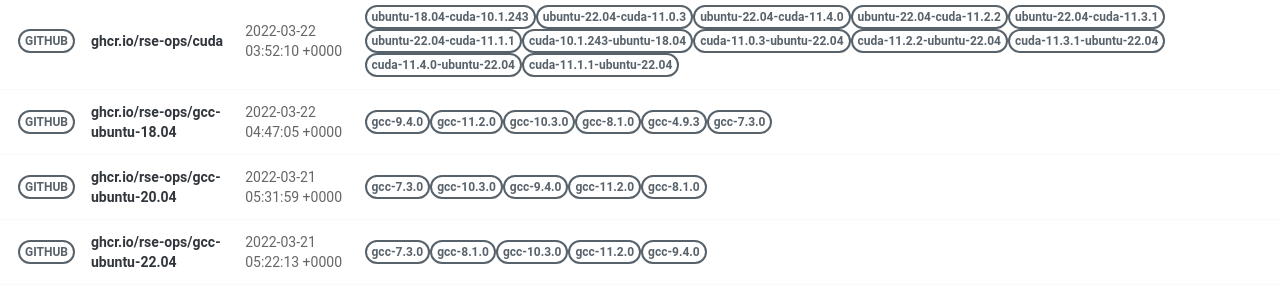
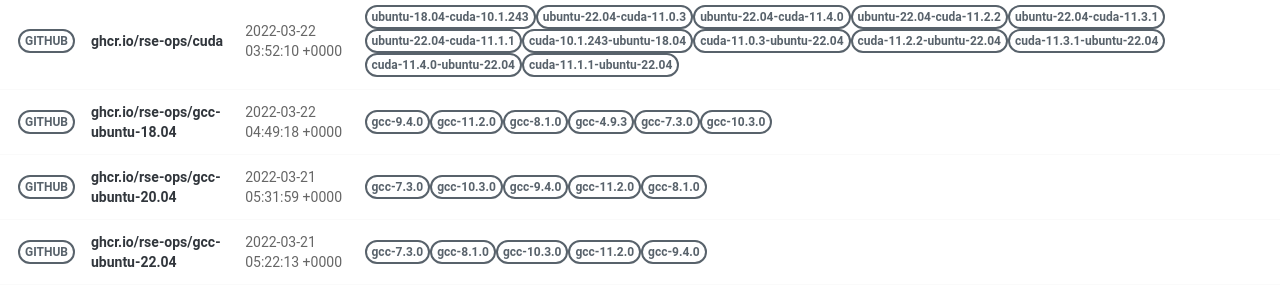
Before and after one commit to rse-ops/docker-images, a Jekyll site: the page built from pages/index.md, in a window 1280 px wide. Shown: the part 502-801 px from the top of the page. Built offline with Jekyll 4.4.1, drawn with Linux system fonts in a browser that asks for light colours; nearby versions of some CDN libraries.

Commit message:
Automated push to update library 2022-03-22

```diff
--- a/_library/ghcr.io-rse-ops-gcc-ubuntu-18.04.md
+++ b/_library/ghcr.io-rse-ops-gcc-ubuntu-18.04.md
@@ -1,7 +1,7 @@
 ---
 layout: container
 name: ghcr.io/rse-ops/gcc-ubuntu-18.04
-updated_at: 2022-03-22 04:47:05.636106
+updated_at: 2022-03-22 04:49:18.056430
 
 
 container_url: https://github.com/orgs/rse-ops/packages/container/package/gcc-ubuntu-18.04
```
Also changed, not shown: other parts of _library/ghcr.io-rse-ops-gcc-ubuntu-18.04.md (+3 -3 lines).
